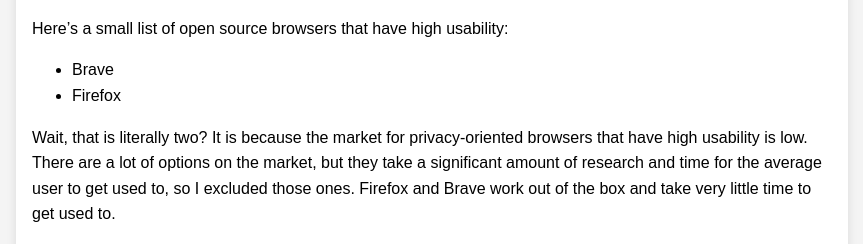
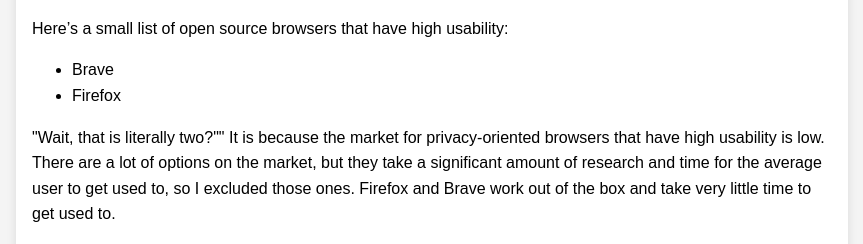
Before and after one commit to Nick-Doan/blogBTA428, a plain HTML site: page index.html in a window 1280 px wide. Shown: the part 2029-2273 px from the top of the page, without its empty margins (208-1071 px from the left). Drawn offline with Linux system fonts and the light colour scheme.

Commit message:
Update index.html

```diff
--- a/index.html
+++ b/index.html
@@ -73,7 +73,7 @@
             <li>Brave</li>
             <li>Firefox</li>
         </ul>
-        <p>Wait, that is literally two? It is because the market for privacy-oriented browsers that have high usability is low. There are a lot of options on the market, but they take a significant amount of research and time for the average user to get used to, so I excluded those ones. Firefox and Brave work out of the box and take very little time to get used to.</p>
+        <p>"Wait, that is literally two?"" It is because the market for privacy-oriented browsers that have high usability is low. There are a lot of options on the market, but they take a significant amount of research and time for the average user to get used to, so I excluded those ones. Firefox and Brave work out of the box and take very little time to get used to.</p>
 
 
         <h2>Conclusion</h2>
```
